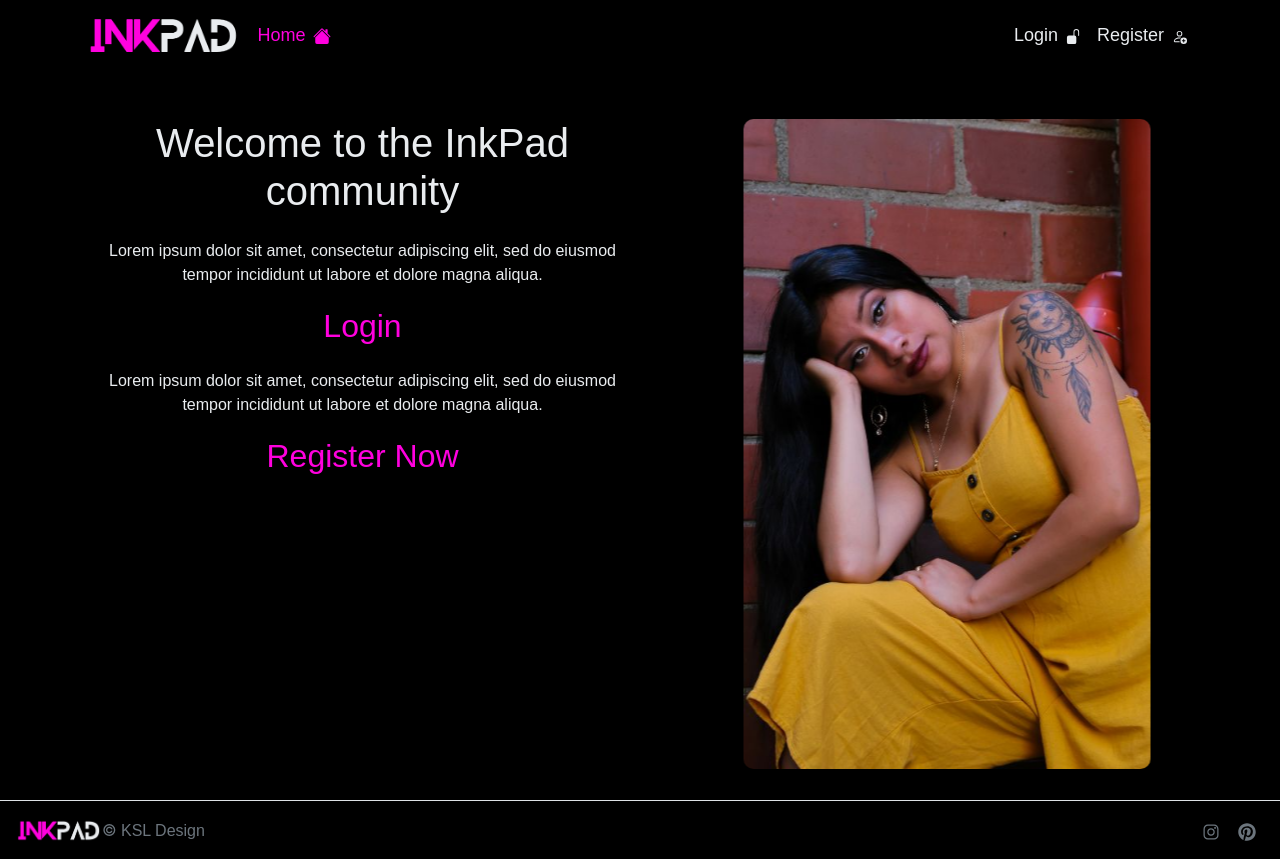
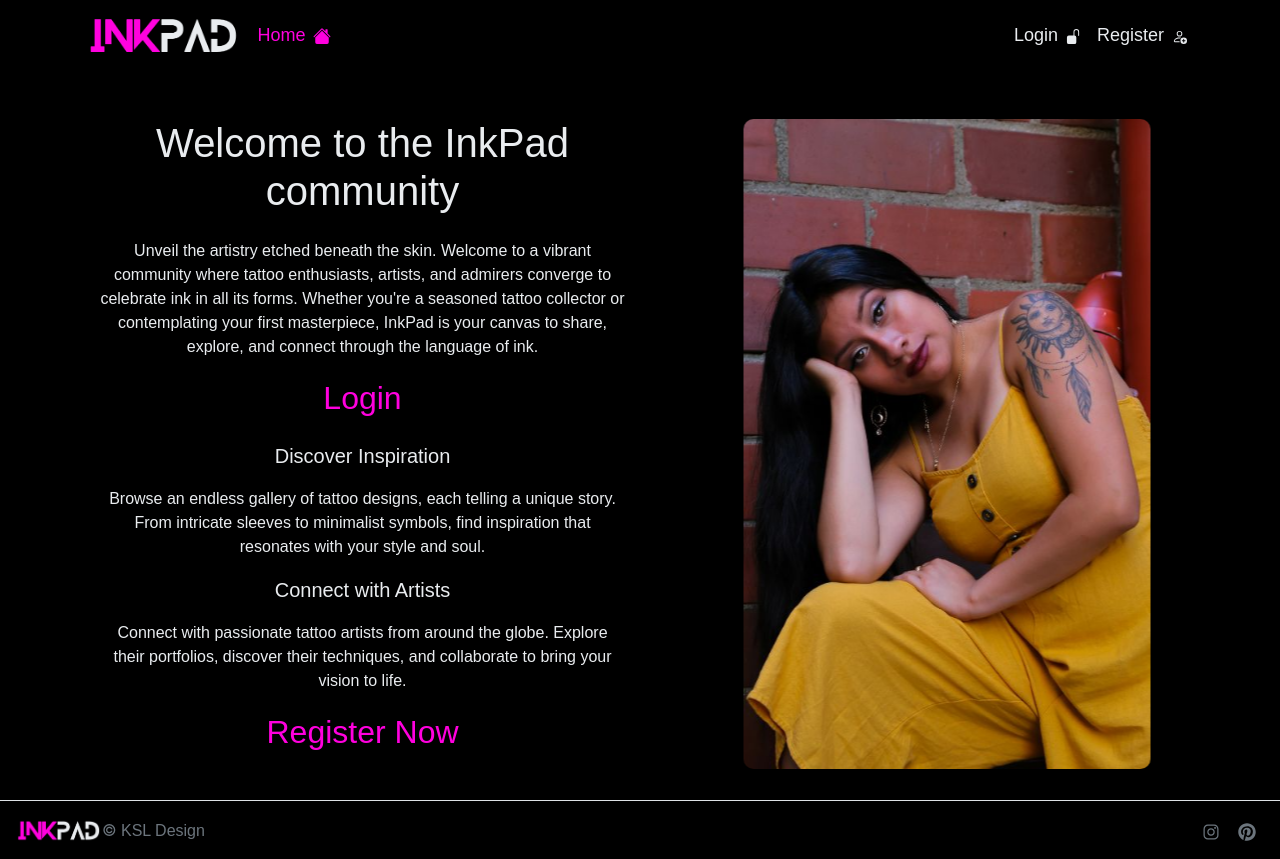
Before and after one commit to llewellynksj/pp5-kl, a React (Create React App) app: page / in a window 1280 px wide. Built offline with nearby package versions, Linux system fonts and the light colour scheme; no server answers; a web font is replaced by a local one.

Commit message:
Add emoji picker and styles to comment form

```diff
--- a/package.json
+++ b/package.json
@@ -3,11 +3,14 @@
   "version": "0.1.0",
   "private": true,
   "dependencies": {
+    "@emoji-mart/data": "^1.1.2",
+    "@emoji-mart/react": "^1.1.1",
     "@testing-library/jest-dom": "^5.17.0",
     "@testing-library/react": "^13.4.0",
     "@testing-library/user-event": "^13.5.0",
     "axios": "^1.6.5",
     "bootstrap": "^4.6.0",
+    "emoji-mart": "^5.5.2",
     "react": "^18.2.0",
     "react-bootstrap": "^1.6.3",
     "react-dom": "^18.2.0",
--- a/public/index.html
+++ b/public/index.html
@@ -28,6 +28,7 @@
     <link href="https://fonts.googleapis.com/css2?family=Moulpali&family=Rubik+Lines&display=swap" rel="stylesheet">
     <!-- Font Awesome -->
     <script src="https://kit.fontawesome.com/23f114336a.js" crossorigin="anonymous"></script>
+
     <!--
       Notice the use of %PUBLIC_URL% in the tags above.
       It will be replaced with the URL of the `public` folder during the build.
--- a/src/pages/Home.js
+++ b/src/pages/Home.js
@@ -13,8 +13,12 @@ const Home = () => {
           <Col md={6} className="text-center mb-4">
             <h1>Welcome to the InkPad community</h1>
             <p className="my-1 py-3">
-              Lorem ipsum dolor sit amet, consectetur adipiscing elit, sed do
-              eiusmod tempor incididunt ut labore et dolore magna aliqua.
+              Unveil the artistry etched beneath the skin. Welcome to a vibrant
+              community where tattoo enthusiasts, artists, and admirers converge
+              to celebrate ink in all its forms. Whether you're a seasoned
+              tattoo collector or contemplating your first masterpiece, InkPad
+              is your canvas to share, explore, and connect through the language
+              of ink.
             </p>
             <Link
               to="/login"
@@ -23,10 +27,19 @@ const Home = () => {
             >
               <h2>Login</h2>
             </Link>
-            <p className="my-1 py-3">
-              Lorem ipsum dolor sit amet, consectetur adipiscing elit, sed do
-              eiusmod tempor incididunt ut labore et dolore magna aliqua.
+            <p className="mt-1 pt-3 lead">Discover Inspiration</p>
+            <p className="">
+              Browse an endless gallery of tattoo designs, each telling a unique
+              story. From intricate sleeves to minimalist symbols, find
+              inspiration that resonates with your style and soul.
             </p>
+            <p className="lead">Connect with Artists</p>
+            <p className="mb-1 pb-3">
+              Connect with passionate tattoo artists from around the globe.
+              Explore their portfolios, discover their techniques, and
+              collaborate to bring your vision to life.
+            </p>
+
             <Link
               to="/register"
               style={{ textDecoration: "none" }}
--- a/src/pages/comments/AddCommentForm.js
+++ b/src/pages/comments/AddCommentForm.js
@@ -5,13 +5,26 @@ import InputGroup from "react-bootstrap/InputGroup";
 import Avatar from "../../components/Avatar";
 import { axiosRes } from "../../services/axiosDefaults";
 import Button from "../../components/Button";
+import data from "@emoji-mart/data";
+import Picker from "@emoji-mart/react";
+import { BsEmojiSmile } from "react-icons/bs";
+import s from "../../styles/AddCommentForm.module.css";
 
 function AddCommentForm(props) {
   const { post, setPost, setComments, profileImage, profile_id } = props;
   const [content, setContent] = useState("");
+  const [showEmojiPicker, setShowEmojiPicker] = useState(false);
 
   const handleChange = (event) => {
     setContent(event.target.value);
+  };
+
+  const handleEmojiSelect = (event) => {
+    const icon = event.unified.split("_");
+    const newArray = [];
+    icon.forEach((element) => newArray.push("0x" + element));
+    let emoji = String.fromCodePoint(...newArray);
+    setContent(content + emoji);
   };
 
   const handleSubmit = async (event) => {
@@ -53,7 +66,26 @@ function AddCommentForm(props) {
               value={content}
               onChange={handleChange}
               rows={2}
+              className={s.TextareaIcon}
             />
+            <span
+              onClick={() => setShowEmojiPicker(!showEmojiPicker)}
+              className={s.EmojiBtn}
+            >
+              <BsEmojiSmile size={15} />
+            </span>
+            {showEmojiPicker && (
+              <div className={s.Picker}>
+                <Picker
+                  data={data}
+                  emojiSize={18}
+                  emojiButtonSize={25}
+                  onEmojiSelect={handleEmojiSelect}
+                  maxFrequentRows={0}
+                  perLine={12}
+                />
+              </div>
+            )}
           </InputGroup>
         </Form.Group>
         <Button disabled={!content.trim()} type="submit">
--- a/src/styles/AddCommentForm.module.css
+++ b/src/styles/AddCommentForm.module.css
@@ -1,9 +1,25 @@
-.Button {
-  background-color: var(--secondary-color);
-  color: var(--primary-color);
+.EmojiBtn {
+  color: var(--secondary-color);
+  position: absolute;
+  top: 5px; /* Adjust this value to align with the top of the textarea */
+  right: 5px; /* Adjust this value to align with the right of the textarea */
+  cursor: pointer;
 }
 
-.Button:hover {
-  background-color: var(--primary-color);
-  color: var(--secondary-color);
+.TextareaIcon {
+  position: relative;
 }
+
+.TextareaIcon::after {
+  content: '';
+  position: absolute;
+  top: 5px; /* Adjust this value according to your layout */
+  right: 5px; /* Adjust this value according to your layout */
+  pointer-events: none; /* Ensure clicks go through to the textarea */
+}
+
+.Picker {
+  position: absolute;
+  top: -700%;
+  right: -1%;
+}
```
Also changed, not shown: 1 other file (tests, documents, lock files or other folders).
